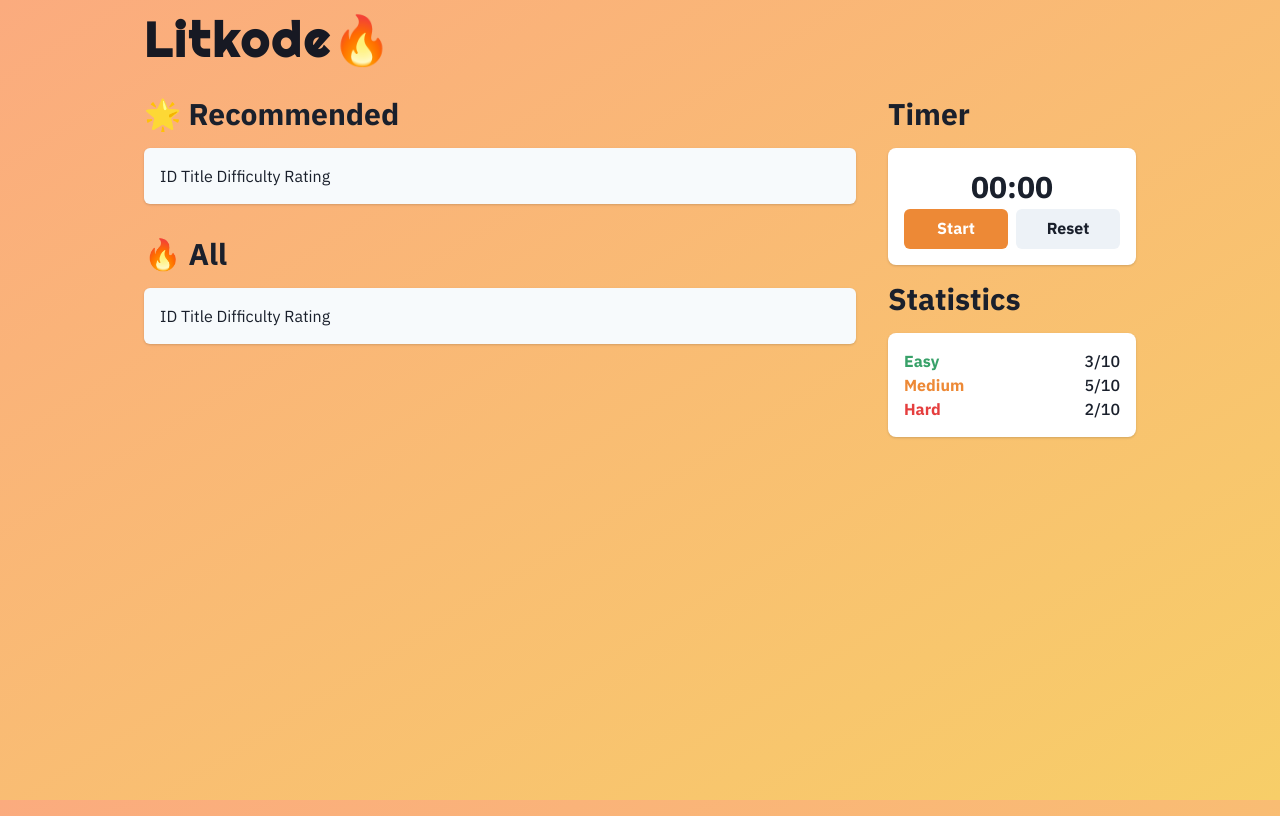
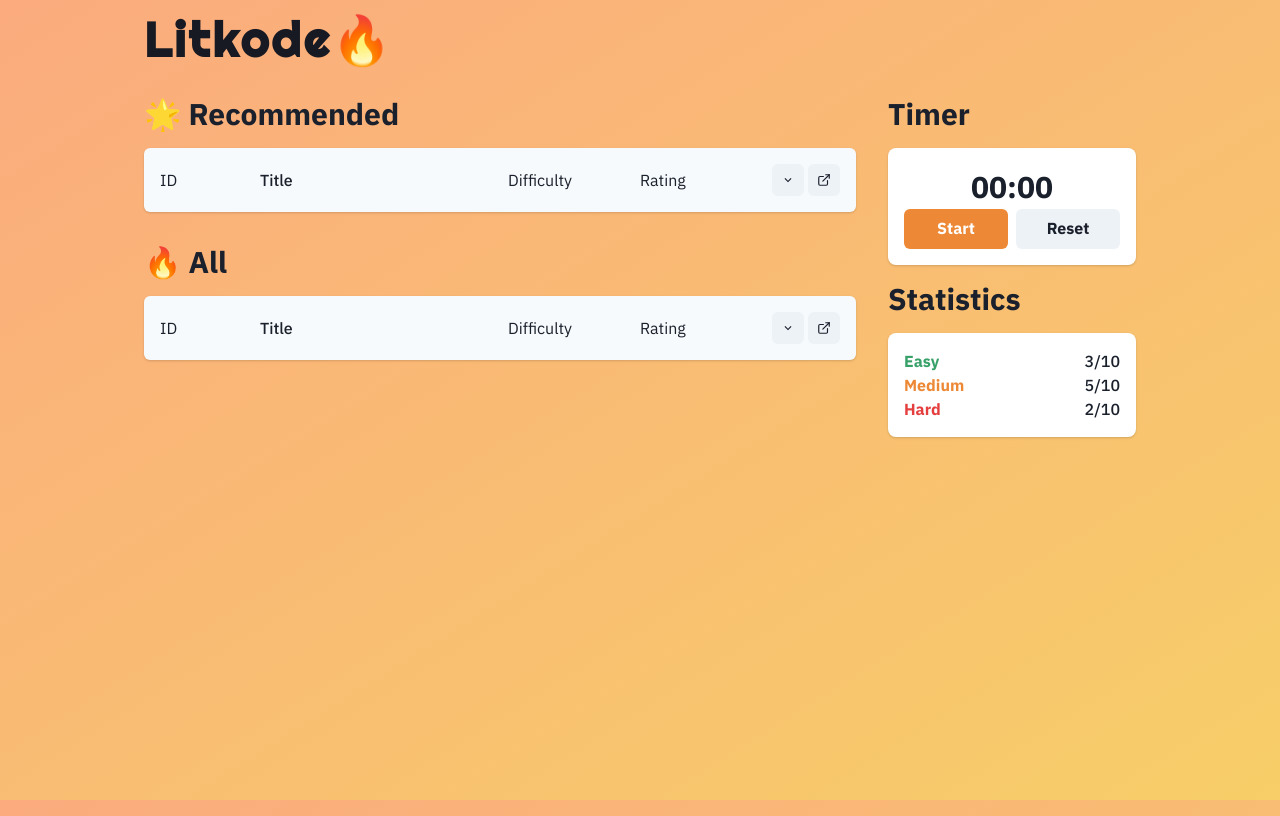
Before and after one commit to aaronthangnguyen/swamphacks-2022, a Next.js app in the folder litkode-frontend/: page / in a window 1280 px wide. Built offline with nearby package versions, Linux system fonts and the light colour scheme.

Commit message:
Add icons to Entry

```diff
--- a/litkode-frontend/components/left-panel/Entry.js
+++ b/litkode-frontend/components/left-panel/Entry.js
@@ -1,4 +1,16 @@
-import { Box, Collapse, Flex, Text, useDisclosure } from "@chakra-ui/react";
+import {
+  Box,
+  Collapse,
+  Flex,
+  Text,
+  useDisclosure,
+  IconButton,
+} from "@chakra-ui/react";
+import {
+  ExternalLinkIcon,
+  ChevronDownIcon,
+  ChevronUpIcon,
+} from "@chakra-ui/icons";
 import React from "react";
 import Rating from "./Rating";
 
@@ -15,15 +27,38 @@ const Entry = () => {
         _hover={{
           boxShadow: "md",
         }}
-        onMouseEnter={onToggle}
-        onMouseLeave={onToggle}
       >
-        <Flex justify="space-between" align="center">
-          <p>ID Title Difficulty Rating</p>
+        <Flex justify="space-between" align="center" gap={1}>
+          <Text width="6rem">ID</Text>
+          <Text fontWeight="medium" flex={1}>
+            Title
+          </Text>
+          <Text width="8rem">Difficulty</Text>
+          <Text width="8rem">Rating</Text>
+          <IconButton
+            size="sm"
+            aria-label="Toggle collapse"
+            icon={isOpen ? <ChevronUpIcon /> : <ChevronDownIcon />}
+            onClick={onToggle}
+          />
+          <a
+            href="https://leetcode.com/"
+            rel="noreferrer noopener"
+            target="_blank"
+          >
+            <IconButton
+              size="sm"
+              aria-label="Go to Leetcode question"
+              icon={<ExternalLinkIcon />}
+            />
+          </a>
         </Flex>
         <Collapse in={isOpen} animateOpacity>
+          <Flex mt="1rem">
+            <Text>Topics</Text>
+          </Flex>
           <Flex justify="space-between" align="baseline">
-            <Text fontWeight="medium">Last Practice: [Date]</Text>
+            <Text color="gray.500">Last Practice: [Date]</Text>
             <Rating />
           </Flex>
         </Collapse>
--- a/litkode-frontend/package.json
+++ b/litkode-frontend/package.json
@@ -8,6 +8,7 @@
     "lint": "next lint"
   },
   "dependencies": {
+    "@chakra-ui/icons": "^1.1.1",
     "@chakra-ui/react": "^1.8.1",
     "@charkour/react-reactions": "^0.6.1",
     "@emotion/react": "^11.7.1",
```
Also changed, not shown: 1 other file (tests, documents, lock files or other folders).
